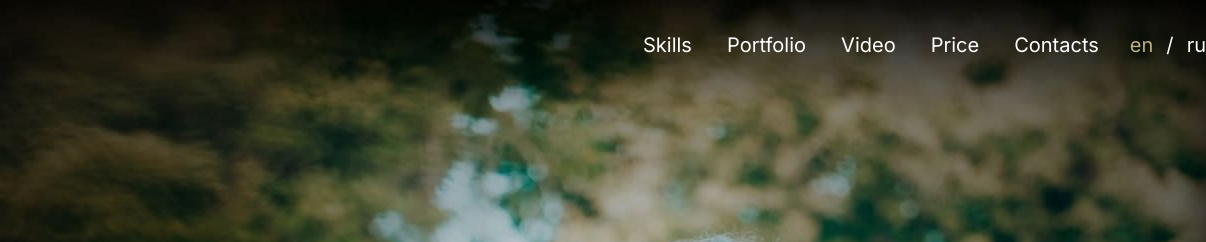
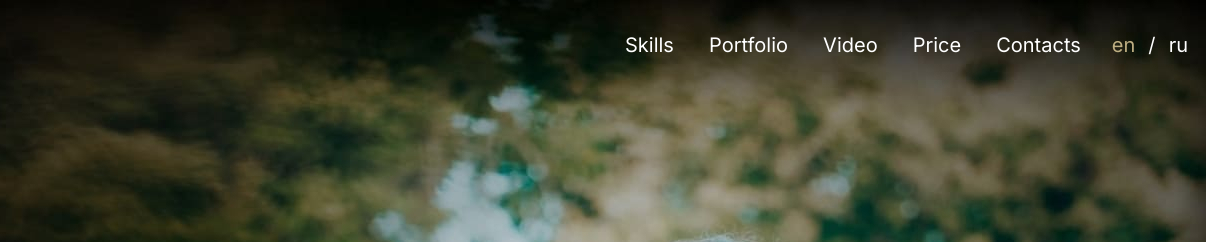
Before and after one commit to Hopechka/RSSchool-_stage0, a plain HTML site: page portfolio/index.html in a window 1280 px wide. Shown: the top 242 px of the page, 74-1280 px from the left. Drawn offline with Linux system fonts and the light colour scheme.

Commit message:
fix: margin right for navbar

```diff
--- a/portfolio/styles/styles.css
+++ b/portfolio/styles/styles.css
@@ -54,7 +54,7 @@ input#menu__toggle {
 
 .navbar {
   height: 90px;
-  margin: 0px 0 0 20px;
+  margin: 0 18px 0 20px;
   display: flex;
   align-items: center;
   gap: 31px;
```
